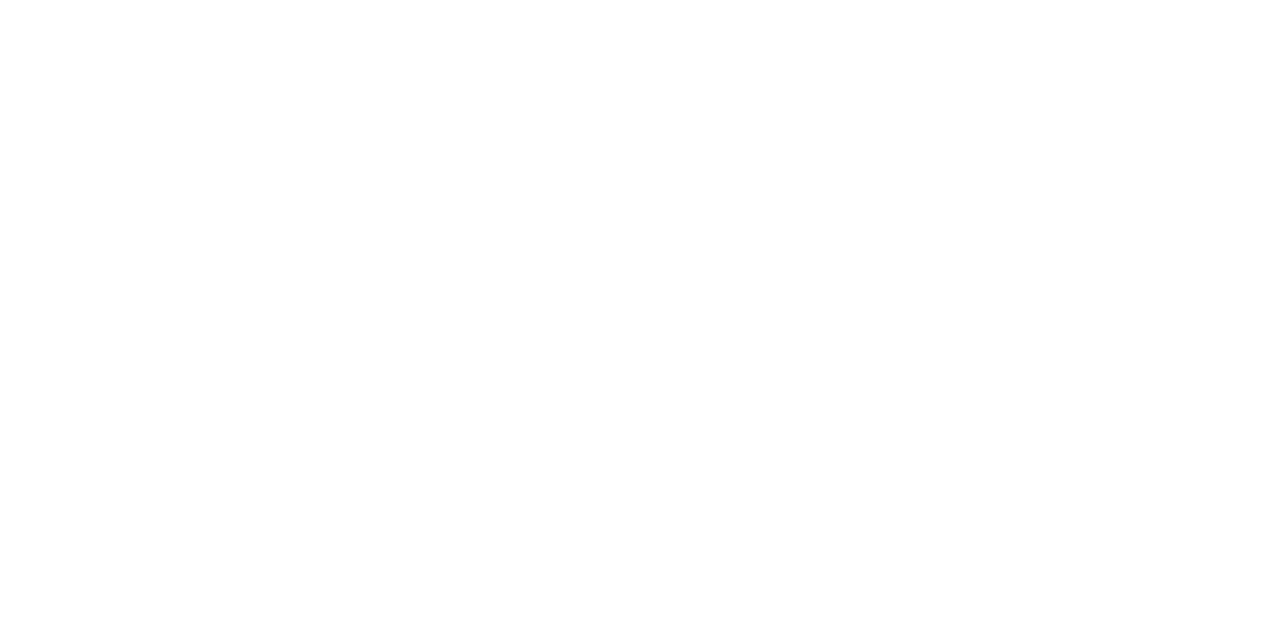
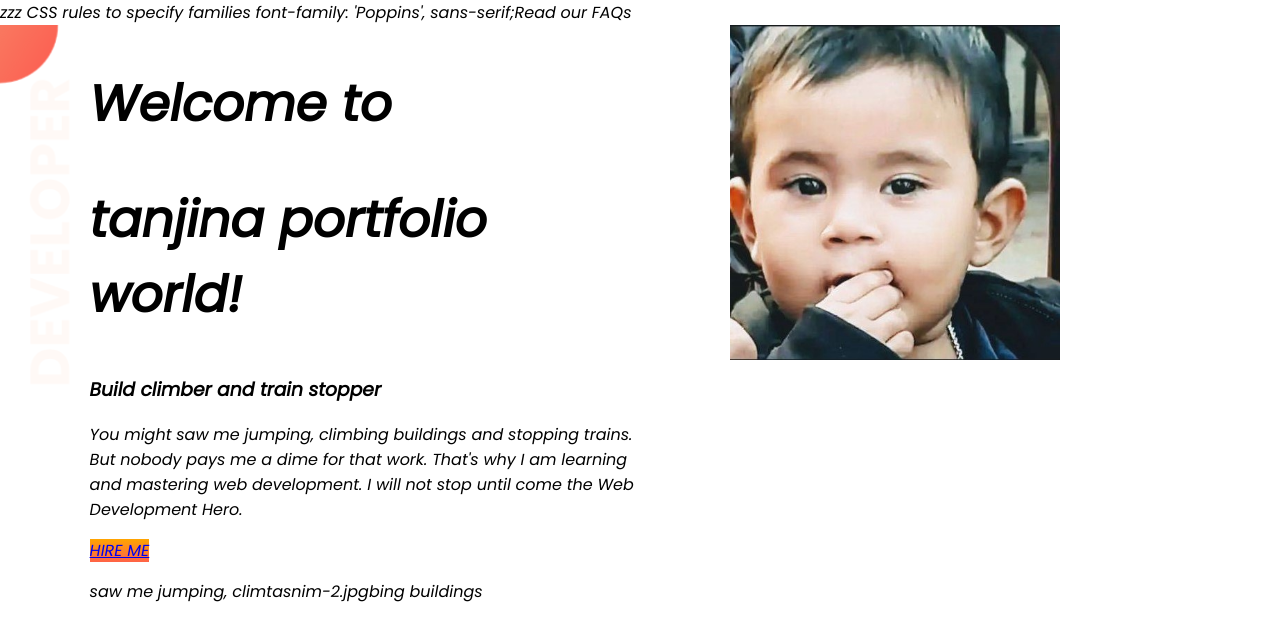
Before and after one commit to tanjinaaktar/devoloper-portfolio, a plain HTML site: page index.html in a window 1280 px wide. Drawn offline with Linux system fonts and the light colour scheme.

Commit message:
top banner added

```diff
--- a/index.html
+++ b/index.html
@@ -1,13 +1,44 @@
-<!DOCTYPE html>
+<!DOCTYPE html>zzz
 <html lang="en">
 <head>
+
 	<meta charset="UTF-8">
 	<meta http-equiv="X-UA-Compatible" content="IE=edge">
 	<meta name="viewport" content="width=device-width, initial-scale=1.0">
 	<title>tanjina portfolio</title>
+	<link rel="preconnect" href="https://fonts.googleapis.com">
+	<link rel="preconnect" href="https://fonts.gstatic.com" crossorigin>
+	<link href="https://fonts.googleapis.com/css2?family=Poppins:ital@1&display=swap" rel="stylesheet">
+	CSS rules to specify families	font-family: 'Poppins', sans-serif;Read our FAQs
 	<link rel="stylesheet" href="style.css">
 </head>
+
 <body>
 
+	<section class="top-banner">
+		<div class="half-width"><h1>Welcome to </h1>
+			<h1> <span  class="orange-color">tanjina portfolio </span>world!</h1>
+			<h3>Build climber and train stopper</h3>
+
+		   <p>You might
+saw me jumping, climbing buildings
+ and stopping trains. But nobody
+ pays  me a dime for that work.
+ That's why I am learning and
+ mastering web development.
+ I will not stop until come the Web Development Hero.	</p>
+
+ <a class="link-buttom" target="_blank"  href="https://www.linkedin.com/company/programminghero/">HIRE ME <menu></menu></a>
+		saw me jumping, climtasnim-2.jpgbing buildings
+		</div>
+
+
+			<div class="half-width">
+		<img src="images/tasnim-2.jpg" alt=""></div>
+	</section>
+
+
 </body>
+
+
 </html>
--- a/style.css
+++ b/style.css
@@ -0,0 +1,33 @@
+body{
+	font-family: 'Poppins', sans-serif;
+	margin: 0%;
+}
+h1{
+	font-size:50px;
+}
+.color-orange{
+	color:orange ;
+}
+section{
+	display: flex;
+}
+.half-width{
+	width: 50%;
+	padding-left: 7%;
+}
+.half-width img{
+	width: 60%;
+}
+.link-buttom{
+	text-decoration:no ;
+	background-image: linear-gradient(orange,tomato);
+	padding: 8px 30px
+	color:white;
+	font-weihth:700;
+	border-redius:20px;
+
+}
+.top-banner{
+	background-image: url(images/top-banner.png);
+	background-repeat: no-repeat;
+}
```
Also changed, not shown: images/dream-bg.png (added), images/exp-bg.png (added), images/jhankar.png (added), images/jhankar2.png (added), images/my-bg.png (added), images/my-bg2.png (added), images/tasnim-2.jpg (added), images/top-banner.png (added), 7 other files.
